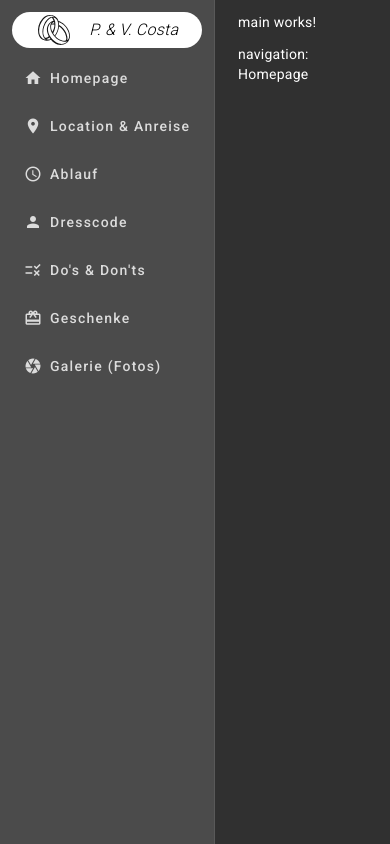
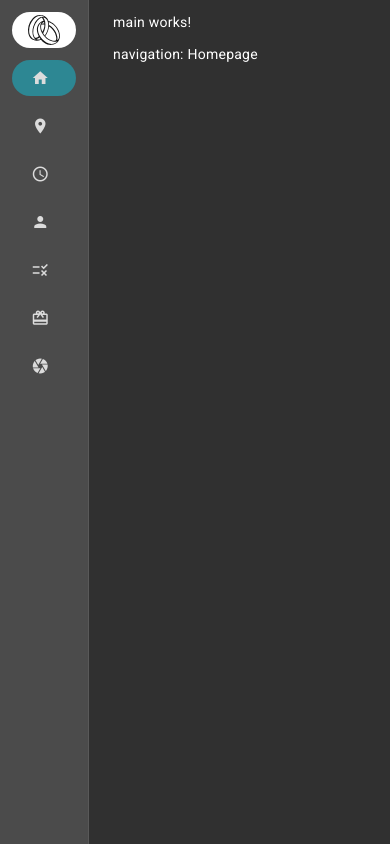
Before and after one commit to paul-costa/wedding.costa.wien, an Angular app: page /home in a window 390 px wide. Built offline with nearby package versions, Linux system fonts and the light colour scheme; no server answers.

Commit message:
improve navigation, improve animation and breakpoint observer

```diff
--- a/src/app/app.component.html
+++ b/src/app/app.component.html
@@ -1,6 +1,6 @@
 <mat-drawer-container class="container">
   <mat-drawer mode="side" opened>
-    <app-sidenav />
+    <app-sidenav [activeNav]="activeNav" />
   </mat-drawer>
   <mat-drawer-content class="content">
     <app-main [activeNav]="activeNav" />
--- a/src/app/app.component.ts
+++ b/src/app/app.component.ts
@@ -1,6 +1,6 @@
 import { Component, inject } from '@angular/core';
 import { Router, NavigationEnd } from '@angular/router';
-import { NavbarLink, NavbarLinks } from './constants/app.constants';
+import { NavbarLink, NavbarLinks, NavLinks } from './constants/app.constants';
 
 @Component({
   selector: 'app-root',
@@ -9,15 +9,14 @@ import { NavbarLink, NavbarLinks } from './constants/app.constants';
 })
 export class AppComponent {
   title = 'wedding.costa.wien';
+
   activeNav?: NavbarLink;
 
-  private readonly router = inject(Router);
-
-  ngOnInit() {
+  constructor(private router: Router) {
     this.router.events.subscribe((e) => {
       if (e instanceof NavigationEnd) {
         const url = e.url.slice(1);
-        this.activeNav = Object.values(NavbarLinks).find((v) => v.url === url);
+        this.activeNav = !url ?  NavbarLinks[NavLinks.Home]: Object.values(NavbarLinks).find((v) => v.url === url);
       }
     });
   }
--- a/src/app/components/main/main.component.ts
+++ b/src/app/components/main/main.component.ts
@@ -11,6 +11,10 @@ export class MainComponent {
   activeNav?: NavbarLink;
 
   ngOnChanges() {
+    if(!this.activeNav) {
+      return;
+    }
+
     // TODO
     console.log(this.activeNav);
   }
--- a/src/app/components/sidenav/sidenav.component.html
+++ b/src/app/components/sidenav/sidenav.component.html
@@ -1,11 +1,11 @@
 <nav class="navbar" [ngClass]="{ hidden: sidenavHidden }">
-  <div class="logo" (click)="toggleSidenav()">
+  <div class="logo" (click)="toggleSidenav(!!sidenavHidden)">
     <img src="assets/wedding-ring/wedding-ring.svg" />
     <span>P. & V. Costa</span>
   </div>
   <div class="button-container" *ngFor="let link of links">
-    <button mat-button color="accent" [routerLink]="'/' + link.url">
-      <mat-icon> {{ link.icon }} </mat-icon>
+    <button class="button" mat-button color="accent" [routerLink]="'/' + link.url" [ngClass]="{'active': activeNav?.url === link.url}">
+      <mat-icon class="button-icon"> {{ link.icon }} </mat-icon>
       <span> {{ link.title }} </span>
     </button>
   </div>
--- a/src/app/components/sidenav/sidenav.component.scss
+++ b/src/app/components/sidenav/sidenav.component.scss
@@ -1,3 +1,5 @@
+$animation-duration: 50ms;
+
 .navbar {
   padding: 12px;
   display: flex;
@@ -32,17 +34,28 @@
   .button-container {
     width: 100%;
     display: flex;
+
+    .button {
+      &.active {
+        background: rgba(0, 225, 255,0.4);
+      }
+    }
   }
 
   &.hidden {
-    animation: toNarrow 500ms forwards 250ms;
+    animation: toNarrow $animation-duration forwards;
+    overflow: hidden;
 
     .logo {
-      animation: toNarrowLogo 500ms forwards 250ms;
+      animation: toNarrowLogo $animation-duration forwards;
     }
 
     span {
-      animation: toHidden 250ms forwards;
+      animation: toHidden $animation-duration forwards;
+    }
+
+    .button-container .button .button-icon {
+      animation: toNarrowButtonIcon $animation-duration forwards;
     }
   }
 }
@@ -61,9 +74,9 @@
   from {
     width: fit-content;
   }
-
   to {
     width: 52px;
+    padding-right: 24px;
   }
 }
 
@@ -73,5 +86,16 @@
   }
   to {
     padding: 0 8px;
+    width: 48px;
+    justify-content: center;
   }
 }
+
+@keyframes toNarrowButtonIcon {
+  from {
+    margin: initial;
+  }
+  to {
+     margin: auto;
+  }
+}
--- a/src/app/components/sidenav/sidenav.component.ts
+++ b/src/app/components/sidenav/sidenav.component.ts
@@ -1,5 +1,10 @@
-import { Component, EventEmitter, Output } from '@angular/core';
+import { Component, EventEmitter, inject, Input, Output } from '@angular/core';
 import { NavbarLink, NavbarLinks } from '../../constants/app.constants';
+import {
+  BreakpointObserver,
+  Breakpoints,
+  BreakpointState
+} from '@angular/cdk/layout';
 
 @Component({
   selector: 'app-sidenav',
@@ -7,12 +12,23 @@ import { NavbarLink, NavbarLinks } from '../../constants/app.constants';
   styleUrl: './sidenav.component.scss',
 })
 export class SidenavComponent {
+  @Input()
+  activeNav?: NavbarLink;
+
   sidenavHidden?: boolean;
 
   readonly links: NavbarLink[] = Object.values(NavbarLinks);
 
-  toggleSidenav() {
-    this.sidenavHidden = !this.sidenavHidden;
-    setTimeout(() => window.dispatchEvent(new Event('resize')), 500);
+  constructor(private breakpointObserver: BreakpointObserver) {
+    this.breakpointObserver
+    .observe([Breakpoints.XSmall])
+    .subscribe((state: BreakpointState) => {
+      this.toggleSidenav(!state.matches)
+    });
+  }
+
+  toggleSidenav(toggle: boolean) {
+    this.sidenavHidden = !toggle
+    setTimeout(() => window.dispatchEvent(new Event('resize')), 50);
   }
 }
```
